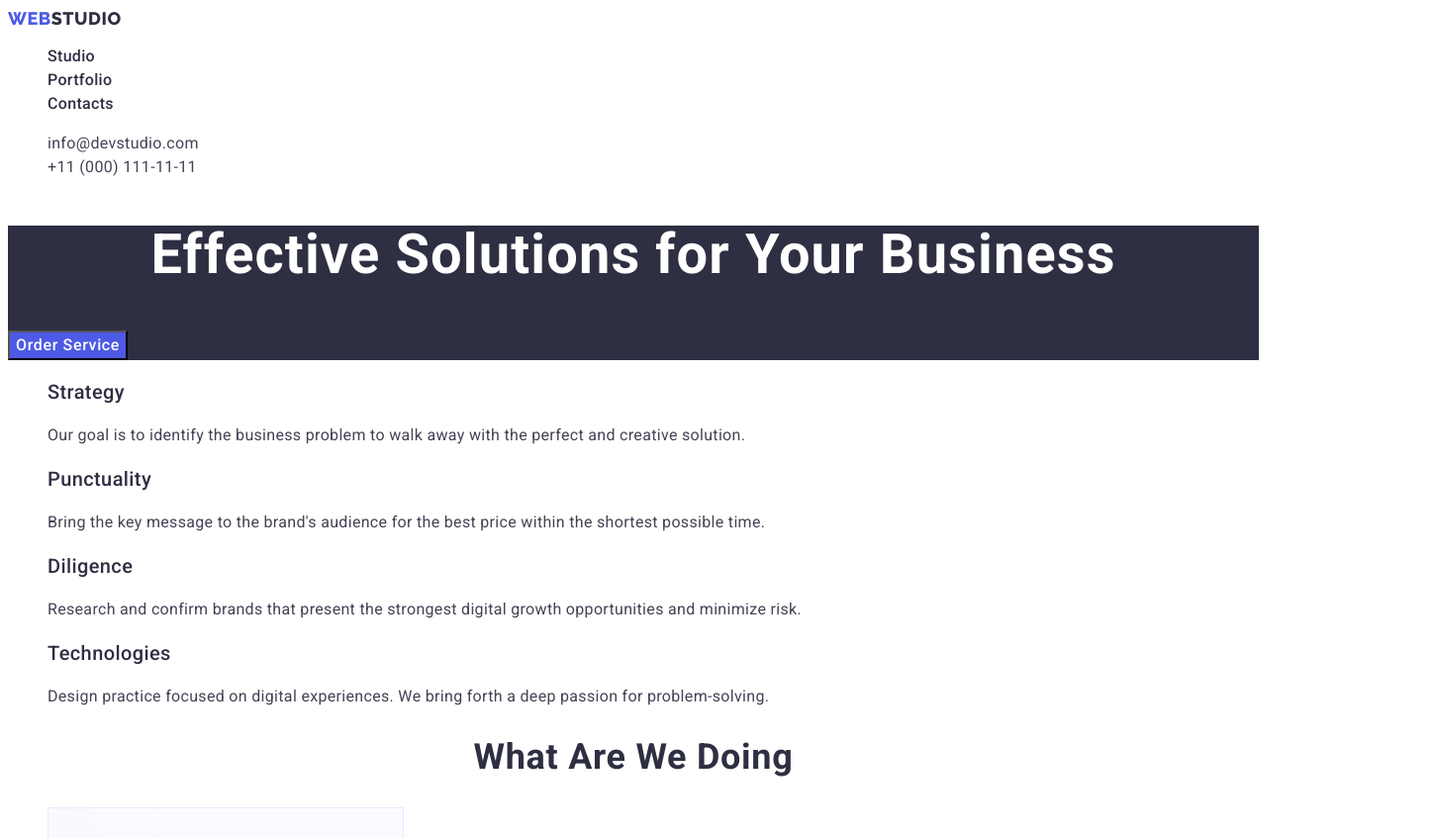
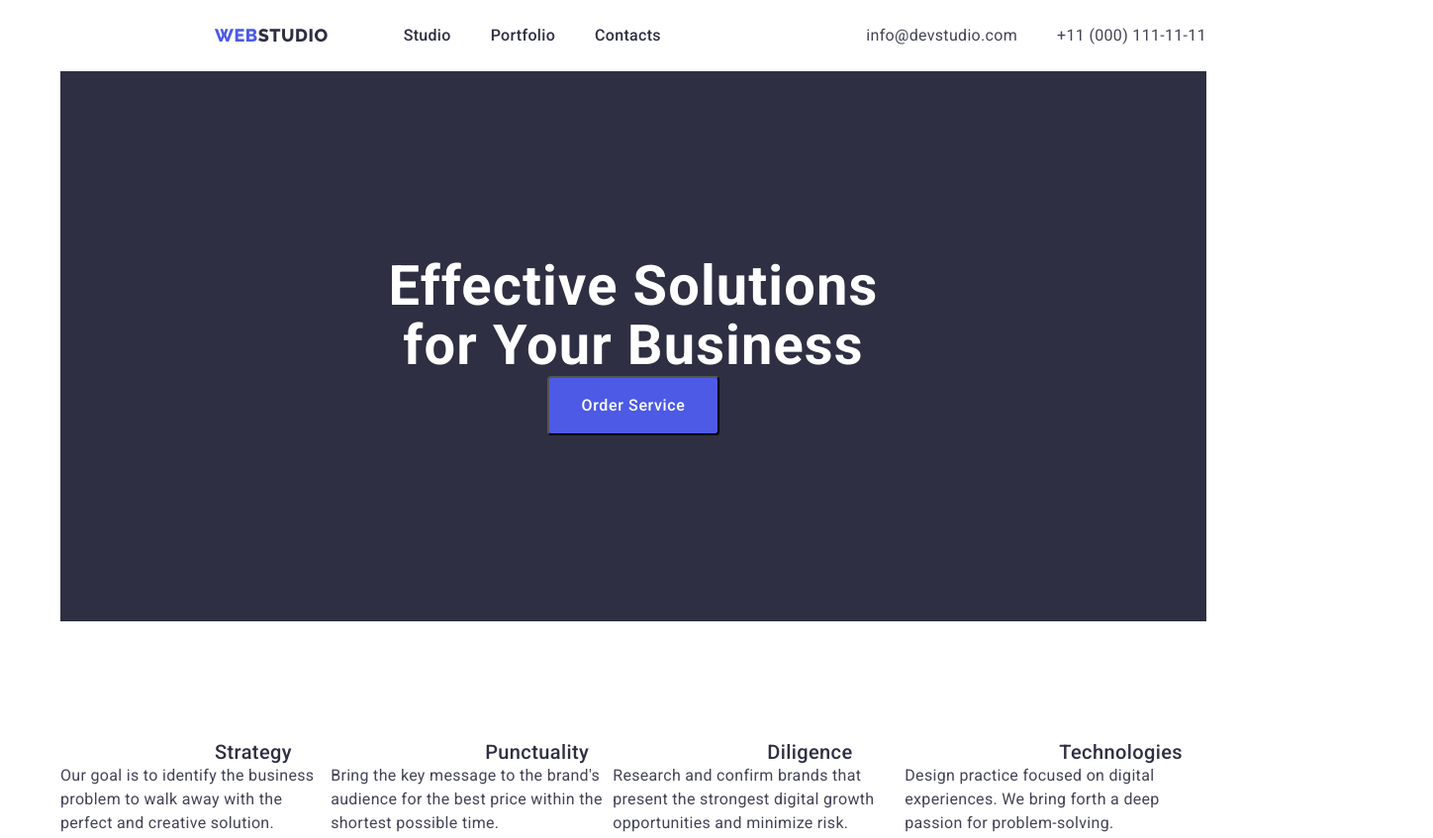
Before and after one commit to olyaterzilova/home-work-3, a plain HTML site: page index.html in a window 1280 px wide. Shown: the top 847 px of the page at 99% size, 1448 px wide, since content can reach past the window. Drawn offline with nearby package versions, Linux system fonts and the light colour scheme.

Commit message:
home-work-3 start1

```diff
--- a/css/styles.css
+++ b/css/styles.css
@@ -6,6 +6,25 @@
   --portfolio-button-color: #ffffff;
   --html-button-color: #ffffff;
   --logo-color: #f4f4fd;
+}
+h1,
+h2,
+h3,
+h4,
+p {
+  margin-top: 0;
+  margin-bottom: 0;
+}
+ul {
+  margin-top: 0;
+  margin-bottom: 0;
+  padding-left: 0;
+}
+img {
+  display: block;
+}
+button {
+  cursor: pointer;
 }
 .list {
   list-style: none;
@@ -17,6 +36,13 @@ body {
   font-family: 'Roboto', sans-serif;
   color: var(--secondary-text-color);
   background-color: var(--portfolio-button-color);
+}
+.container {
+  width: 1158px;
+  padding-left: 15;
+  padding-right: 15;
+  margin-left: auto;
+  margin-right: auto;
 }
 
 /* ==========COMPONENTS ========*/
@@ -35,6 +61,7 @@ body {
   letter-spacing: 0.02em;
   color: var(--secondary-text-color);
 }
+
 .main-section-title {
   font-weight: 700;
   font-size: 36px;
@@ -43,8 +70,10 @@ body {
   letter-spacing: 0.02em;
   text-transform: capitalize;
   color: var(--primary-text-color);
+  margin-bottom: 72px;
 }
-
+/* ==========/COMPONENTS ========*/
+/*============logo==================== */
 .logo {
   font-family: 'Raleway', sans-serif;
   font-weight: 800;
@@ -54,45 +83,60 @@ body {
   letter-spacing: 0.03em;
   text-transform: uppercase;
   color: var(--primary-button);
+  padding-top: 24px;
+  padding-bottom: 24px;
+  margin-left: 156px;
+  margin-right: 0;
 }
+
 .logo-part-two {
   font-weight: 800;
   font-size: 18px;
   line-height: 1.17;
   display: flex;
-
   letter-spacing: 0.03em;
   text-transform: uppercase;
 }
+
 .logo-part-two-dark {
   color: var(--logo-color);
 }
 .logo-part-two-light {
   color: var(--primary-text-color);
-}
-.section-title {
-  font-weight: 500;
-  font-size: 20px;
-  line-height: 1.2;
-  letter-spacing: 0.02em;
-  color: var(--primary-text-color);
-}
-.main-description {
-  font-weight: 400;
-  font-size: 16px;
-  line-height: 1.5;
-  letter-spacing: 0.02em;
-  color: var(--secondary-text-color);
+  margin-right: 76px;
 }
 
-/* ==========/COMPONENTS ========*/
+/*============/logo==================== */
+
 /* ==========header========= */
+.page-header-container {
+  display: flex;
+  align-items: center;
+}
+
+.page-nav {
+  display: flex;
+  align-items: center;
+}
+.address-list {
+  display: flex;
+  align-items: center;
+}
+.nav-menu {
+  display: flex;
+  align-items: center;
+}
 .address {
   font-style: normal;
+  margin-left: auto;
+  padding-top: 24px;
+  padding-bottom: 24px;
 }
+
 .menu-link {
   font-weight: 500;
   font-size: 16px;
+
   line-height: 1.5;
   letter-spacing: 0.02em;
   color: var(--primary-text-color);
@@ -101,6 +145,10 @@ body {
 .menu-link:focus {
   color: var(--background-button);
 }
+.menu-item:not(:last-child) {
+  margin-right: 40px;
+}
+
 .contacts {
   font-weight: 400;
   font-style: normal;
@@ -108,32 +156,22 @@ body {
   line-height: 1.5;
   letter-spacing: 0.02em;
   color: var(--secondary-text-color);
+  margin-left: 40px;
 }
+
 .contacts:hover,
 .contacts:focus {
   color: var(--background-button);
 }
-.contacts {
-  font-weight: 400;
-  font-style: normal;
-  font-size: 16px;
-  line-height: 1.5;
-  letter-spacing: 0.02em;
-  color: var(--secondary-text-color);
-}
 
-.main-section-title {
-  text-align: center;
-  font-weight: 700;
-  font-size: 36px;
-  line-height: 1.11;
-  letter-spacing: 0.02em;
-  text-transform: capitalize;
-  color: var(--primary-text-color);
+.header {
+  margin-bottom: 0;
 }
 /* ==============/header========== */
 /* ==============hero============= */
+
 .modal-button {
+  border-radius: 4px;
   font-family: 'Roboto', sans-serif;
   font-style: normal;
   font-weight: 500;
@@ -141,10 +179,15 @@ body {
   line-height: 1.5;
   display: flex;
   letter-spacing: 0.04em;
-  cursor: pointer;
   color: var(--html-button-color);
   background-color: var(--primary-button);
+  padding-top: 16px;
+  padding-left: 32px;
+  padding-bottom: 16px;
+  padding-right: 32px;
+  margin: 0 auto;
 }
+
 .modal-button:hover,
 .modal-button:focus {
   background-color: var(--background-button);
@@ -158,7 +201,6 @@ body {
   line-height: 1.5;
   display: flex;
   letter-spacing: 0.04em;
-  cursor: pointer;
   color: var(--primary-button);
   background-color: var(--logo-color);
 }
@@ -167,8 +209,16 @@ body {
   color: var(--portfolio-button-color);
   background-color: var(--background-button);
 }
+/* ==============button================ */
 .hero-section {
   background: var(--primary-text-color);
+  margin-bottom: 0;
+}
+.hero-section-container {
+  display: block;
+  align-items: center;
+  padding-top: 188px;
+  padding-bottom: 188px;
 }
 .hero-title {
   text-align: center;
@@ -177,34 +227,70 @@ body {
   line-height: 1.07;
   letter-spacing: 0.02em;
   color: var(--html-button-color);
+  width: 496px;
+  margin: 0 auto;
 }
 
 /* ==========/hero====================== */
 /* ==============second-section========== */
+.second-section {
+  padding-top: 120px;
+  margin: 0 auto;
+  padding-bottom: 120px;
+}
+.main-section-list {
+  display: flex;
+  align-items: center;
+}
+.main-section-item :not(:last-child) {
+  margin-right: 24px;
+  margin-left: 156px;
+}
 
 /* ==============/second-section========== */
-/* ======foutth section======== */
+/* ==============third-section============ */
+.third-section {
+  padding-bottom: 120px;
+  margin-bottom: 0;
+}
+/* ==============/third-section============ */
+/* ======fourth section======== */
 .fourth-section {
   background-color: var(--logo-color);
-}
-.main-section-item {
-  background-color: var(--portfolio-button-color);
+  padding-bottom: 120px;
+  margin-bottom: 0;
 }
 
-/* ======/foutth section======== */
+.main-section-list {
+  display: flex;
+  align-items: center;
+}
+.fourth-section-item {
+  margin-right: 24px;
+}
+
+/* ======/fourth section======== */
+
 /* =======footer====== */
 .footer {
-  width: 1440px;
+  display: block;
   height: 312px;
+  padding-top: 100px;
+
   left: 0px;
-  top: 2280px;
+
   background: var(--primary-text-color);
 }
 .footer-section-description {
+  display: block;
   font-weight: 400;
   font-size: 16px;
   line-height: 1.5;
   letter-spacing: 0.02em;
   color: var(--logo-color);
+  width: 264px;
+  margin-top: 0;
+  margin-left: 156px;
+  margin-bottom: 100px;
 }
 /* =======footer====== */
--- a/index.html
+++ b/index.html
@@ -11,12 +11,17 @@
     <link rel="preconnect" href="https://fonts.gstatic.com" crossorigin />
     <link href="https://fonts.googleapis.com/css2?family=Raleway:wght@800&family=Roboto:wght@400;500;700&display=swap"
         rel="stylesheet" />
+    <link href="
+        https://cdn.jsdelivr.net/npm/modern-normalize@1.1.0/modern-normalize.min.css
+        " rel="stylesheet">
     <link rel="stylesheet" href="css/styles.css" />
 </head>
 
 <body>
     <!--header-->
+
     <header class="header">
+        <div class="container page-header-container">
             <nav class="page-nav">
                 <a class="link logo" href="./index.html">Web <span
                         class="logo-part-two logo-part-two-light">Studio</span></a>
@@ -42,16 +47,25 @@
                     </li>
                 </ul>
             </address>
+        </div>
     </header>
+
+
+
     <!--main-->
-    <!--section1-->
+    <!--section hero-->
     <main>
-        <section class="hero-section">
+        <section class="hero-section container">
+            <div class=" hero-section-container">
                 <h1 class="hero-title">Effective Solutions for Your Business</h1>
                 <button class="modal-button" type="button">Order Service</button>
+            </div>
+
+
         </section>
         <!--section2-->
-        <section class="second-section">
+        <section class="second-section container">
+            <div class="page-header-container">
                 <h2 class="hidden-title" hidden>Features</h2>
                 <ul class="list main-section-list">
                     <li class="main-section-item">
@@ -83,9 +97,12 @@
                         </p>
                     </li>
                 </ul>
+            </div>
+
         </section>
         <!--section3-->
-        <section>
+        <section class="third-section container">
+            <div class="third-section-container">
                 <h2 class="main-section-title">What are we doing</h2>
                 <ul class="list main-section-list">
                     <li class="main-section-item">
@@ -98,36 +115,42 @@
                         <img class="third-section-photo" src="./images/img3.jpg" alt="Technologies" width="360" />
                     </li>
                 </ul>
+            </div>
+
         </section>
         <!--section4-->
-        <section class="fourth-section">
+        <section class="fourth-section container">
+            <div class="fourth-section-container ">
                 <h2 class="main-section-title">Our Team</h2>
                 <ul class="list main-section-list">
-                <li class="main-section-item">
+                    <li class="fourth-section-item">
                         <img class="fourth-section-photo" src="./images/img-3.jpg" alt="Product Designer" width="264" />
                         <h3 class="section-title">Mark Guerrero</h3>
                         <p class="main-description">Product Designer</p>
                     </li>
-                <li class="main-section-item">
-                    <img class="fourth-section-photo" src="./images/img-2.jpg" alt="Frontend Developer" width="264" />
+                    <li class="fourth-section-item">
+                        <img class="fourth-section-photo" src="./images/img-2.jpg" alt="Frontend Developer"
+                            width="264" />
                         <h3 class="section-title">Tom Ford</h3>
                         <p class="main-description">Frontend Developer</p>
                     </li>
-                <li class="main-section-item">
+                    <li class="fourth-section-item">
                         <img class="fourth-section-photo" src="./images/img-1.jpg" alt="Marketing" width="264" />
                         <h3 class="section-title">Camila Garcia</h3>
                         <p class="main-description">Marketing</p>
                     </li>
-                <li class="main-section-item">
+                    <li class="fourth-section-item">
                         <img class="fourth-section-photo" src="./images/img.jpg" alt="UI Designer" width="264" />
                         <h3 class="section-title">Daniel Wilson</h3>
                         <p class="main-description">UI Designer</p>
                     </li>
                 </ul>
+            </div>
+
         </section>
     </main>
     <!--footer-->
-    <footer class="footer">
+    <footer class="footer container">
         <a class="link logo" href="./index.html">Web<span class="logo-part-two logo-part-two-dark">Studio</span></a>
         <p class="footer-section-description">
             Increase the flow of customers and sales for your business with digital
```
Also changed, not shown: portfolio.html (+9 -3 lines). Lines whose indentation alone changed are shown as unchanged.
